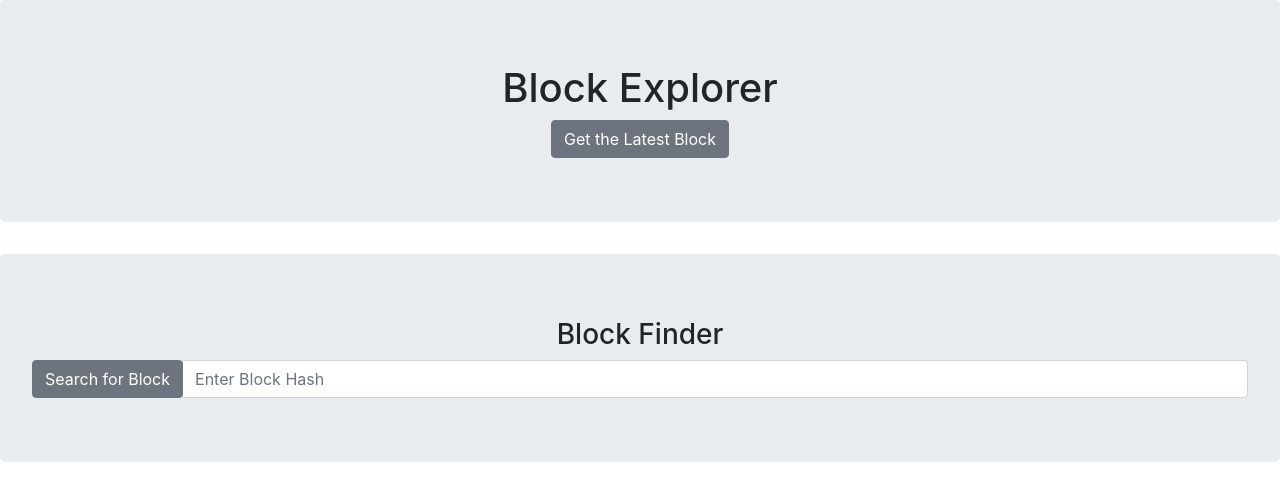
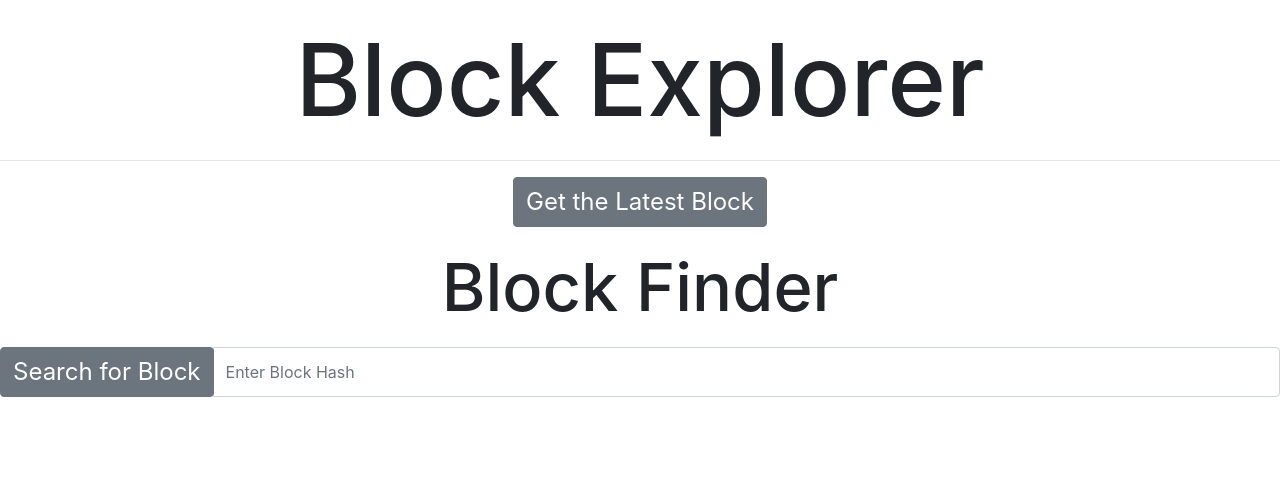
Before and after one commit to ScottWorks/Block-Explorer, a React (Create React App) app: page / in a window 1280 px wide. Shown: the top 500 px of the page. Built offline with nearby package versions, Linux system fonts and the light colour scheme; no server answers.

Commit message:
made a bunch of uncommited changes

```diff
--- a/src/App.css
+++ b/src/App.css
@@ -15,9 +15,37 @@
 }
 
 .App-title {
-  font-size: 1.5em;
+  font-size: 75pt;
 }
 
-.App-intro {
+/* .App-intro {
   font-size: large;
+} */
+
+.button_component {
+  margin: 0px, 20px;
 }
+
+.title_component {
+  margin: 20px;
+}
+
+h1 {
+  font-size: 75pt !important;
+}
+
+h3 {
+  font-size: 50pt !important;
+}
+
+button {
+  font-size: 1.5rem !important;
+}
+
+th {
+  font-size: 1.5rem;
+}
+
+tr {
+  font-size: 1.5rem;
+}
--- a/src/App.js
+++ b/src/App.js
@@ -6,6 +6,10 @@ class App extends Component {
   render() {
     return (
       <div className="App">
+        <div>
+          <h1 className="title_component">Block Explorer</h1>
+          <hr />
+        </div>
         <Blocks />
       </div>
     );
--- a/src/components/Blocks.js
+++ b/src/components/Blocks.js
@@ -34,10 +34,10 @@ class Blocks extends Component {
 
   componentDidMount() {
     this.readBlocksFromNode();
+    this.getLatestBlock();
   }
 
   handleChange(event) {
-    console.log(event.target.value);
     this.setState({
       hash: event.target.value
     });
@@ -91,26 +91,20 @@ class Blocks extends Component {
 
     const searchCacheNotEmpty =
       nodeSearchBlock.length !== 0 ? (
-        <Jumbotron>
         <BlockSearch
           searchHistory={nodeStoredBlocks}
           lastSearch={nodeSearchBlock}
           removeBlock={this.deleteBlockFromNode}
         />
-        </Jumbotron>
       ) : null;
 
     return (
       <div className="App">
-        <Jumbotron>
-          <h1>Block Explorer</h1>
         <ButtonComp
           function={this.getLatestBlock}
           children={'Get the Latest Block'}
         />
         {latestBlockCacheNotEmpty}
-        </Jumbotron>
-        <Jumbotron>
         <HeaderComp children={'Block Finder'} />
         <InputGroup>
           <InputGroupAddon addonType="prepend">
@@ -123,14 +117,12 @@ class Blocks extends Component {
             type="text"
             name="hash_input"
             id="hash_input"
-              size="60"
             value={this.state.hash}
             placeholder="Enter Block Hash"
             onChange={this.handleChange}
           />
         </InputGroup>
         {searchCacheNotEmpty}
-        </Jumbotron>
       </div>
     );
   }
--- a/src/components/ButtonComp.js
+++ b/src/components/ButtonComp.js
@@ -3,7 +3,7 @@ import { Button } from 'reactstrap';
 
 function ButtonComp(props) {
   return (
-    <div className="App">
+    <div className="button_component">
       <Button onClick={() => props.function()}>{props.children}</Button>
     </div>
   );
--- a/src/components/HeaderComp.js
+++ b/src/components/HeaderComp.js
@@ -2,7 +2,7 @@ import React, { Component } from 'react';
 
 function HeaderComp(props) {
   return (
-    <div className="App">
+    <div className="title_component">
       <h3>{props.children}</h3>
     </div>
   );
--- a/src/index.css
+++ b/src/index.css
@@ -1,5 +1,5 @@
 body {
-  margin: 0;
+  margin: 20%;
   padding: 0;
   font-family: sans-serif;
 }
```
Also changed, not shown: 2 other files (tests, documents, lock files or other folders). Lines whose indentation alone changed are shown as unchanged.
